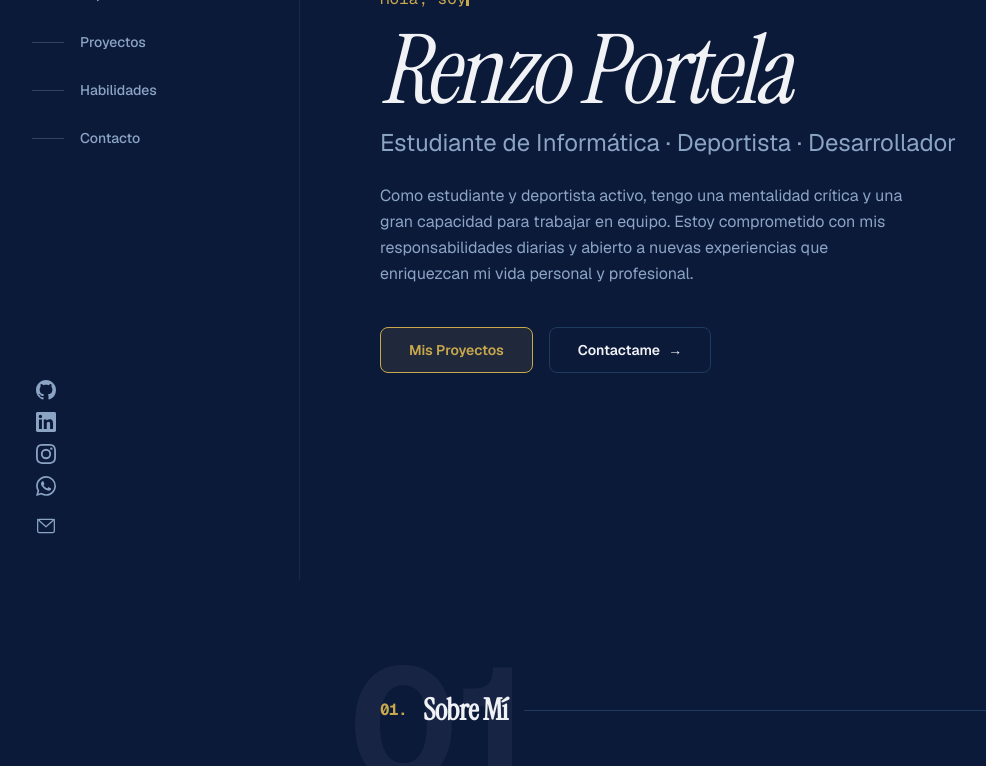
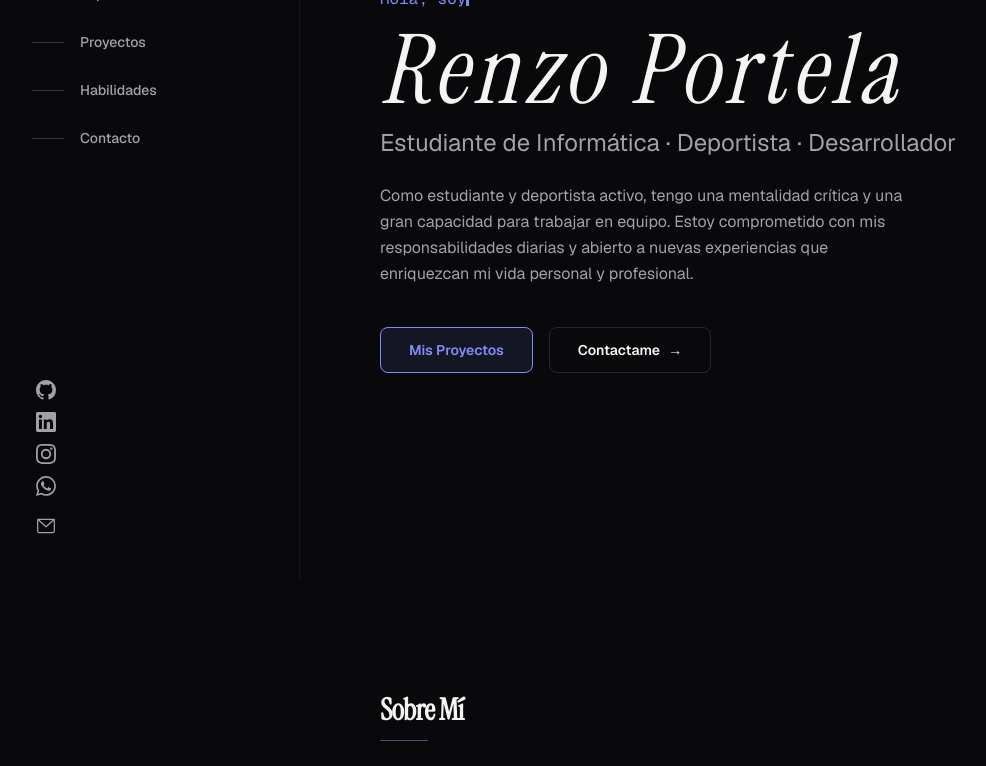
Before and after one commit to renzo23rc/portfolioRP, a Next.js app: page / in a window 1280 px wide. Shown: the part 220-986 px from the top of the page, without its empty margins (0-986 px from the left). Built offline with nearby package versions, Linux system fonts and the light colour scheme.

Commit message:
feat: refined palette (zinc + indigo) and cleaner section headings
- New palette: near-black zinc bg (#09090b), soft indigo accent (#818cf8)
- Removed numbered headings (01.-05.) with decorative large numbers
- Replaced with minimal section headings + accent underline

```diff
--- a/app/globals.css
+++ b/app/globals.css
@@ -23,22 +23,22 @@
 }
 
 :root {
-  --background: #0c1a3a;
-  --foreground: #f0f2f5;
-  --card: #142850;
-  --card-foreground: #f0f2f5;
-  --primary: #c9a84c;
-  --primary-foreground: #0c1a3a;
-  --secondary: #0ea5e9;
-  --secondary-foreground: #0c1a3a;
-  --muted: #1e3a5f;
-  --muted-foreground: #8ba4c4;
-  --accent: #0ea5e9;
-  --accent-foreground: #0c1a3a;
+  --background: #09090b;
+  --foreground: #f4f4f5;
+  --card: #18181b;
+  --card-foreground: #f4f4f5;
+  --primary: #818cf8;
+  --primary-foreground: #09090b;
+  --secondary: #1e1e24;
+  --secondary-foreground: #f4f4f5;
+  --muted: #18181b;
+  --muted-foreground: #a1a1aa;
+  --accent: #818cf8;
+  --accent-foreground: #09090b;
   --destructive: #dc2626;
-  --border: #1e3a5f;
-  --input: #1e3a5f;
-  --ring: #c9a84c;
+  --border: #27272a;
+  --input: #27272a;
+  --ring: #818cf8;
   --radius: 0.75rem;
 }
 
@@ -57,21 +57,8 @@ body {
   color: var(--primary-foreground);
 }
 
-/* Smooth scroll offset for fixed header/sidebar */
 section[id] {
   scroll-margin-top: 2rem;
-}
-
-h1, h2 {
-  text-wrap: balance;
-}
-
-h1 {
-  letter-spacing: -0.03em;
-}
-
-h2 {
-  letter-spacing: -0.02em;
 }
 
 @media (prefers-reduced-motion: reduce) {
@@ -92,7 +79,7 @@ h2 {
 }
 
 ::-webkit-scrollbar-thumb {
-  background: var(--muted);
+  background: var(--border);
   border-radius: 4px;
 }
 
--- a/app/page.tsx
+++ b/app/page.tsx
@@ -40,29 +40,13 @@ function SocialIcon({ kind, className }: { kind: SocialKind; className?: string
   }
 }
 
-function NumberedHeading({
-  number,
-  children,
-}: {
-  number: string;
-  children: React.ReactNode;
-}) {
+function SectionHeading({ children }: { children: React.ReactNode }) {
   return (
-    <div className="relative mb-10">
-      {/* Decorative background number */}
-      <span
-        aria-hidden="true"
-        className="absolute -left-4 -top-12 select-none text-[120px] font-bold leading-none text-foreground/5 md:-left-8 md:text-[160px]"
-      >
-        {number.padStart(2, "0")}
-      </span>
-      <h2 className="font-display relative flex items-center gap-4 text-2xl font-bold md:text-3xl">
-        <span className="font-mono text-sm text-primary md:text-base">
-          {number}.
-        </span>
+    <div className="mb-10">
+      <h2 className="font-display text-2xl font-bold tracking-tight md:text-3xl">
         {children}
-        <span className="h-px flex-1 bg-border" />
       </h2>
+      <div className="mt-3 h-px w-12 bg-primary/50" />
     </div>
   );
 }
@@ -124,7 +108,7 @@ export default function HomePage() {
           sectionName="about"
           className="px-8 py-28 md:px-20"
         >
-          <NumberedHeading number="01">Sobre Mí</NumberedHeading>
+          <SectionHeading>Sobre Mí</SectionHeading>
 
           <div className="grid gap-10 md:grid-cols-[3fr_2fr]">
             <div className="space-y-4">
@@ -163,7 +147,7 @@ export default function HomePage() {
           sectionName="experience"
           className="px-8 py-28 md:px-20"
         >
-          <NumberedHeading number="02">Experiencia</NumberedHeading>
+          <SectionHeading>Experiencia</SectionHeading>
 
           <div className="space-y-12">
             {portfolioData.experience.map((item, i) => (
@@ -213,7 +197,7 @@ export default function HomePage() {
           sectionName="projects"
           className="px-8 py-28 md:px-20"
         >
-          <NumberedHeading number="03">Proyectos</NumberedHeading>
+          <SectionHeading>Proyectos</SectionHeading>
 
           <div className="space-y-24">
             {portfolioData.projects.map((project, i) => (
@@ -322,7 +306,7 @@ export default function HomePage() {
           sectionName="skills"
           className="px-8 py-28 md:px-20"
         >
-          <NumberedHeading number="04">Habilidades</NumberedHeading>
+          <SectionHeading>Habilidades</SectionHeading>
 
           <div className="grid gap-12 md:grid-cols-2">
             <div>
@@ -384,7 +368,7 @@ export default function HomePage() {
           sectionName="contact"
           className="px-8 py-28 md:px-20"
         >
-          <NumberedHeading number="05">Contacto</NumberedHeading>
+          <SectionHeading>Contacto</SectionHeading>
 
           <div className="max-w-[600px]">
             <p className="text-lg leading-relaxed text-muted-foreground">
```
